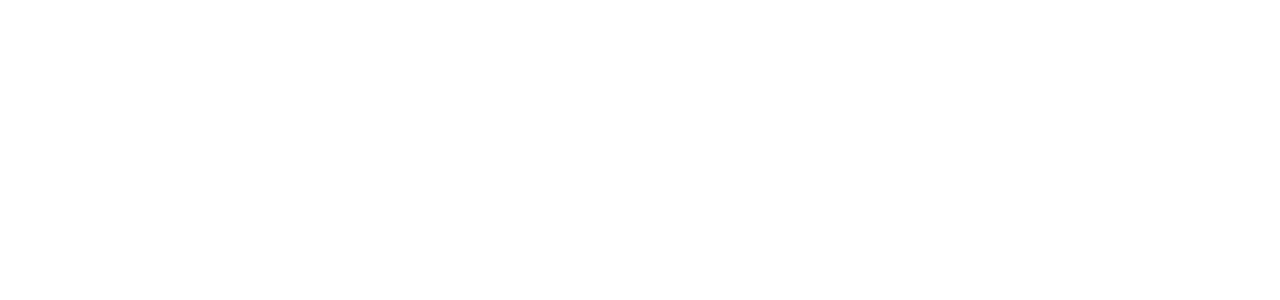
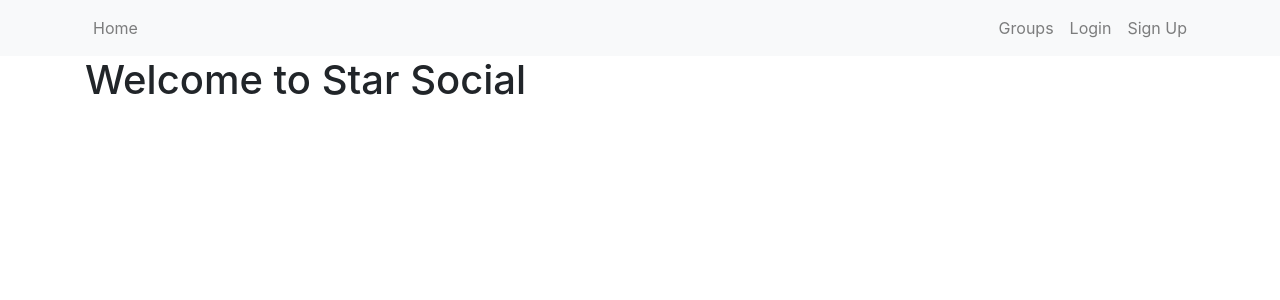
Before and after one commit to sonicaks/Social-Media, a Django app: page / in a window 1280 px wide. Before the commit the part shown is empty. Shown: the top 300 px of the page. Run offline with Django 3.2, Linux system fonts and the light colour scheme; some libraries are stand-ins or nearby versions.

Commit message:
Fix errors

```diff
--- a/social_media/templates/base.html
+++ b/social_media/templates/base.html
@@ -17,12 +17,12 @@
 
     <body>
         <nav class="navbar navbar-expand-lg navbar-light bg-light">
-            <div class="collapse navbar-collapse" id="navbarNav">
-                <div class="container">
+            <div class="container">
+                <div class="collapse navbar-collapse" id="navbarNav">
                     <ul class="navbar-nav">
                         <li class="nav-item"><a class="nav-link" href="{% url 'home' %}">Home</a></li>
                     </ul>
-                    <ul class="navbar-nav">
+                    <ul class="navbar-nav ml-auto">
                         {% if user.is_authenticated %}
                             <li class="nav-item"><a class="nav-link" href="{% url 'home' %}">Post</a></li>
                             <li class="nav-item"><a class="nav-link" href="{% url 'home' %}">Groups</a></li>
--- a/social_media/templates/index.html
+++ b/social_media/templates/index.html
@@ -0,0 +1,5 @@
+{% extends 'base.html' %}
+
+{% block content %}
+    <h1>Welcome to Star Social</h1>
+{% endblock %}
```
